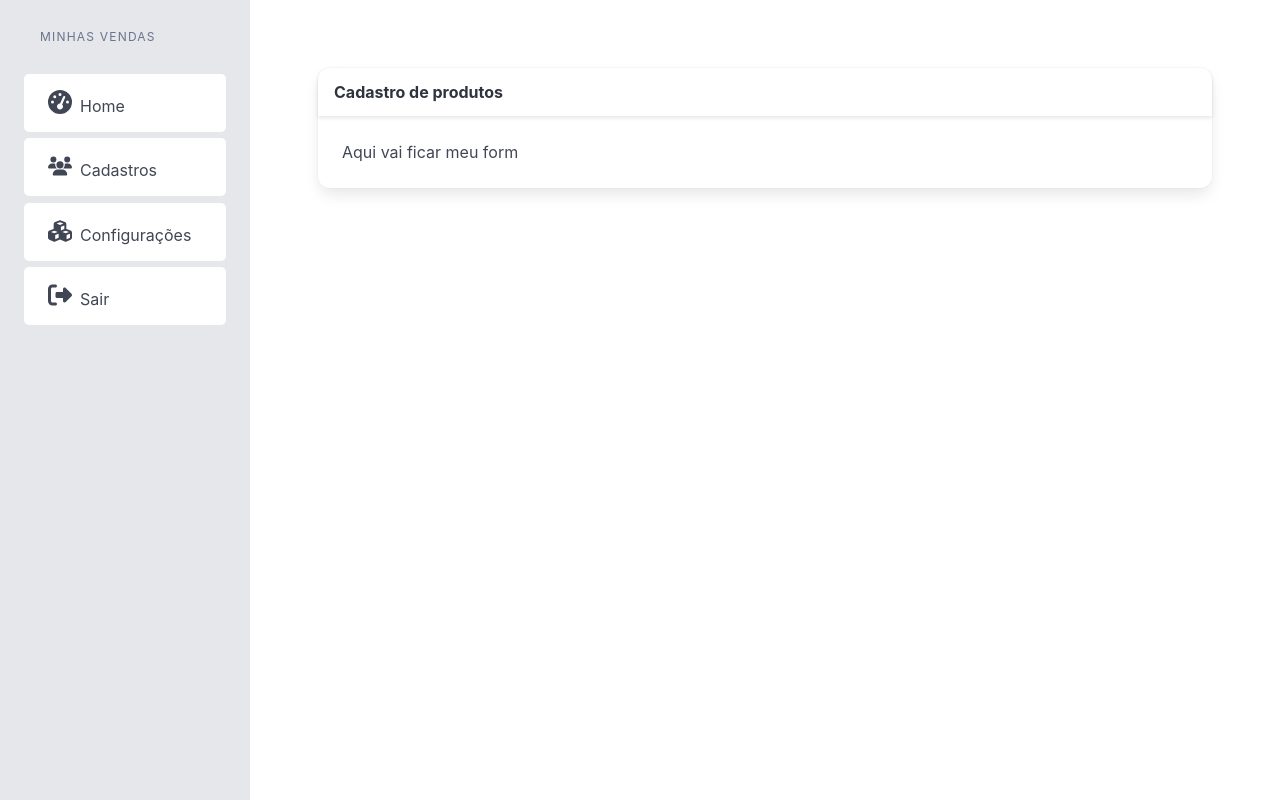
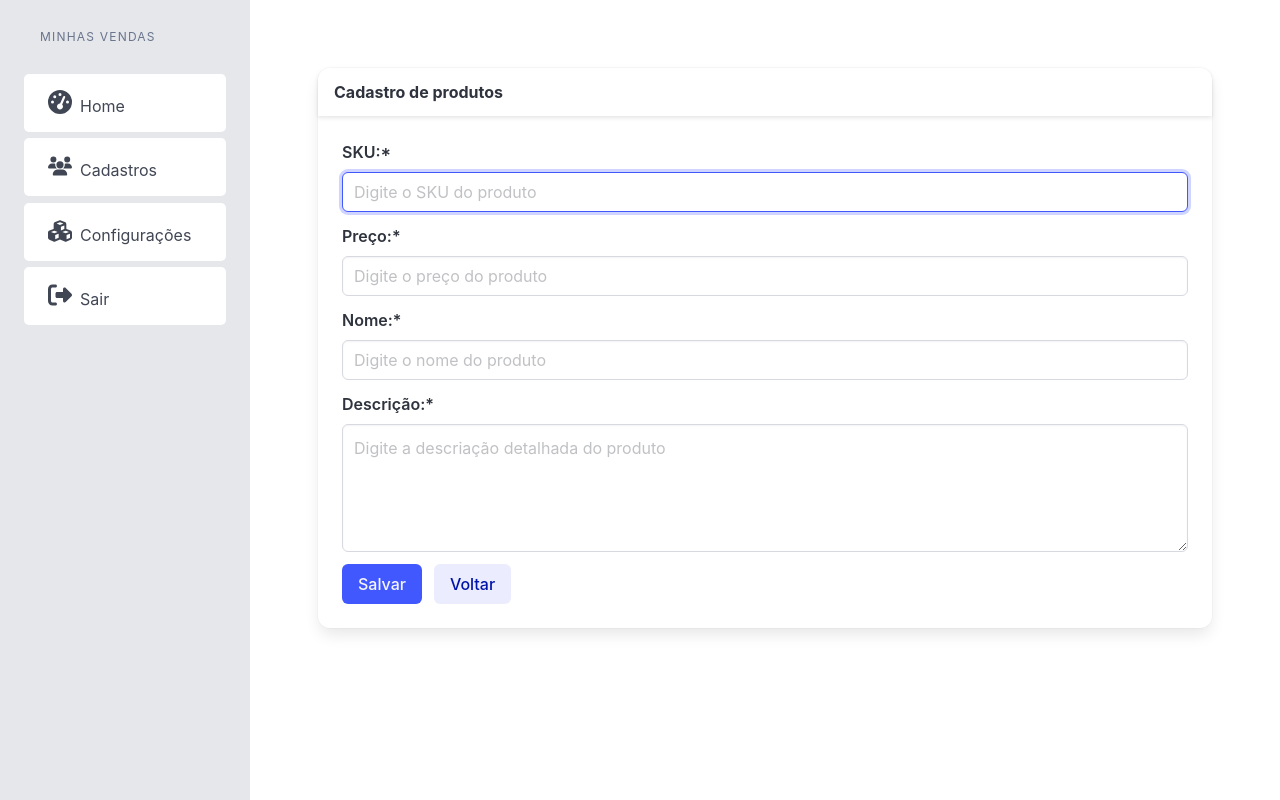
Before and after one commit to emersonpessoa01/vendas-app, a Next.js app: page /pages/cadastro/produtos in a window 1280 px wide. Built offline with nearby package versions, Linux system fonts and the light colour scheme.

Commit message:
Upload initial :rocket:

```diff
--- a/src/components/produtos/cadastro/index.tsx
+++ b/src/components/produtos/cadastro/index.tsx
@@ -1,7 +1,47 @@
-
 import { Layout } from "components";
 export const CadastroProdutos: React.FC = () => {
-  return <Layout titulo="Cadastro de produtos" >
-    Aqui vai ficar meu form
-  </Layout>;
+  return (
+    <Layout titulo="Cadastro de produtos">
+      <div className="field">
+        <label htmlFor="inputSku" className="label">
+          SKU:*
+        </label>
+        <div className="control">
+          <input id="inputSku" autoFocus className="input" type="text" placeholder="Digite o SKU do produto" />
+        </div>
+      </div>
+      <div className="field">
+        <label htmlFor="inputPreco" className="label">
+          Preço:*
+        </label>
+        <div className="control">
+          <input id="inputPreco" className="input" type="text" placeholder="Digite o preço do produto" />
+        </div>
+      </div>
+      <div className="field">
+        <label htmlFor="inputNome" className="label">
+          Nome:*
+        </label>
+        <div className="control">
+          <input id="inputNome" className="input" type="text" placeholder="Digite o nome do produto" />
+        </div>
+      </div>
+      <div className="field">
+        <label htmlFor="inputDesc" className="label">
+          Descrição:*
+        </label>
+        <div className="control">
+          <textarea id="inputDesc" className="textarea" placeholder="Digite a descriação detalhada do produto" />
+        </div>
+      </div>
+      <div className="field is-grouped">
+        <div className="control">
+          <button type="button" className="button is-link">Salvar</button>
+        </div>
+        <div className="control">
+          <button type="button" className="button is-link is-light">Voltar</button>
+        </div>
+      </div>
+    </Layout>
+  );
 };
```
